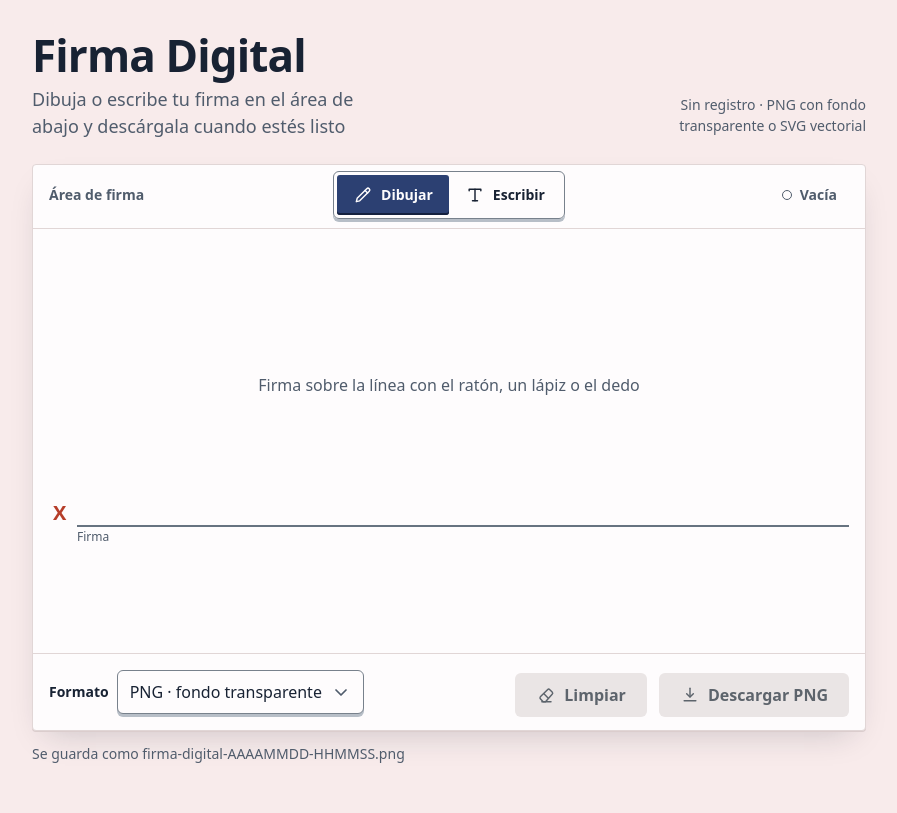
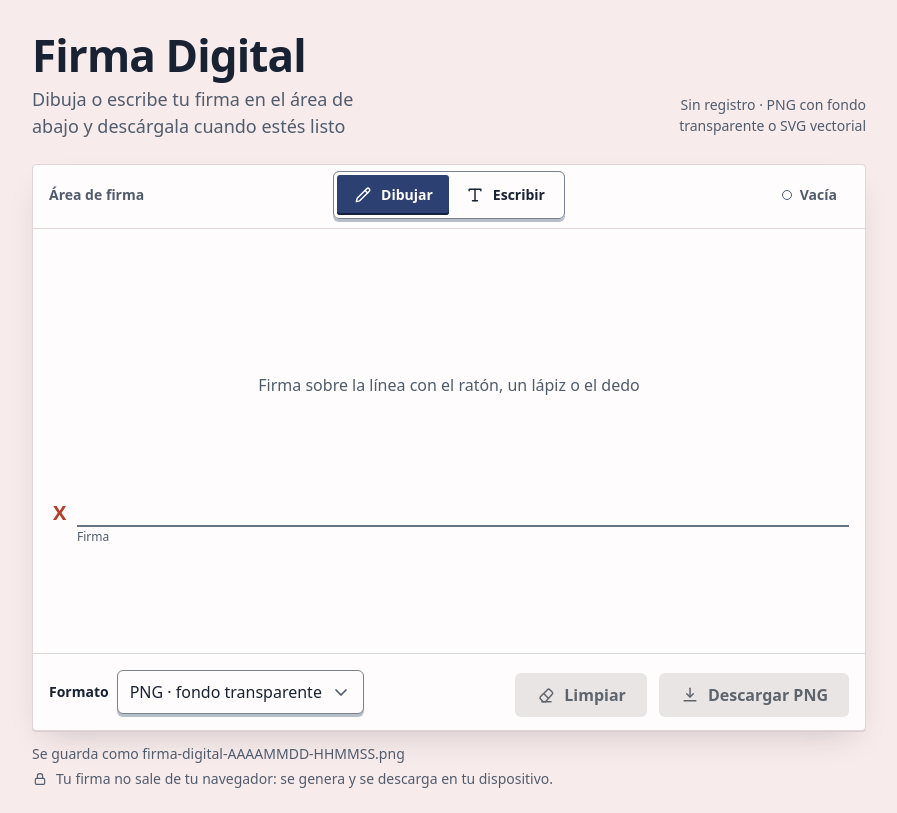
Before and after one commit to JuanGaitanD/obtener_firma_digital, an Angular app: page / in a window 1280 px wide. Shown: the whole page, without its empty margins (191-1088 px from the left). Built offline with nearby package versions, Linux system fonts and the light colour scheme.

Commit message:
feat(firma): indica que la firma no sale del navegador
Línea bajo la hoja: «Tu firma no sale de tu navegador: se genera y se
descarga en tu dispositivo». Comprobado registrando todas las peticiones
de un recorrido completo: solo van al propio origen.

```diff
--- a/src/app/components/signature-canvas/signature-canvas.component.css
+++ b/src/app/components/signature-canvas/signature-canvas.component.css
@@ -308,3 +308,24 @@
   font-weight: 600;
   color: var(--tinta);
 }
+
+.privacidad {
+  display: flex;
+  align-items: center;
+  gap: 8px;
+  max-width: 834px;
+  margin: 4px auto 0;
+  font-size: 0.875rem;
+  color: var(--tinta-2);
+}
+
+.privacidad svg {
+  width: 16px;
+  height: 16px;
+  flex: none;
+  stroke: currentColor;
+  fill: none;
+  stroke-width: 1.75;
+  stroke-linecap: round;
+  stroke-linejoin: round;
+}
--- a/src/app/components/signature-canvas/signature-canvas.component.html
+++ b/src/app/components/signature-canvas/signature-canvas.component.html
@@ -113,3 +113,8 @@
     <span class="nota__aviso">· Descarga iniciada, revisa tu carpeta de descargas</span>
   }
 </p>
+
+<p class="privacidad">
+  <svg viewBox="0 0 24 24" aria-hidden="true" focusable="false"><rect x="5" y="11" width="14" height="9" rx="2"/><path d="M8 11V8a4 4 0 0 1 8 0v3"/></svg>
+  Tu firma no sale de tu navegador: se genera y se descarga en tu dispositivo.
+</p>
```
